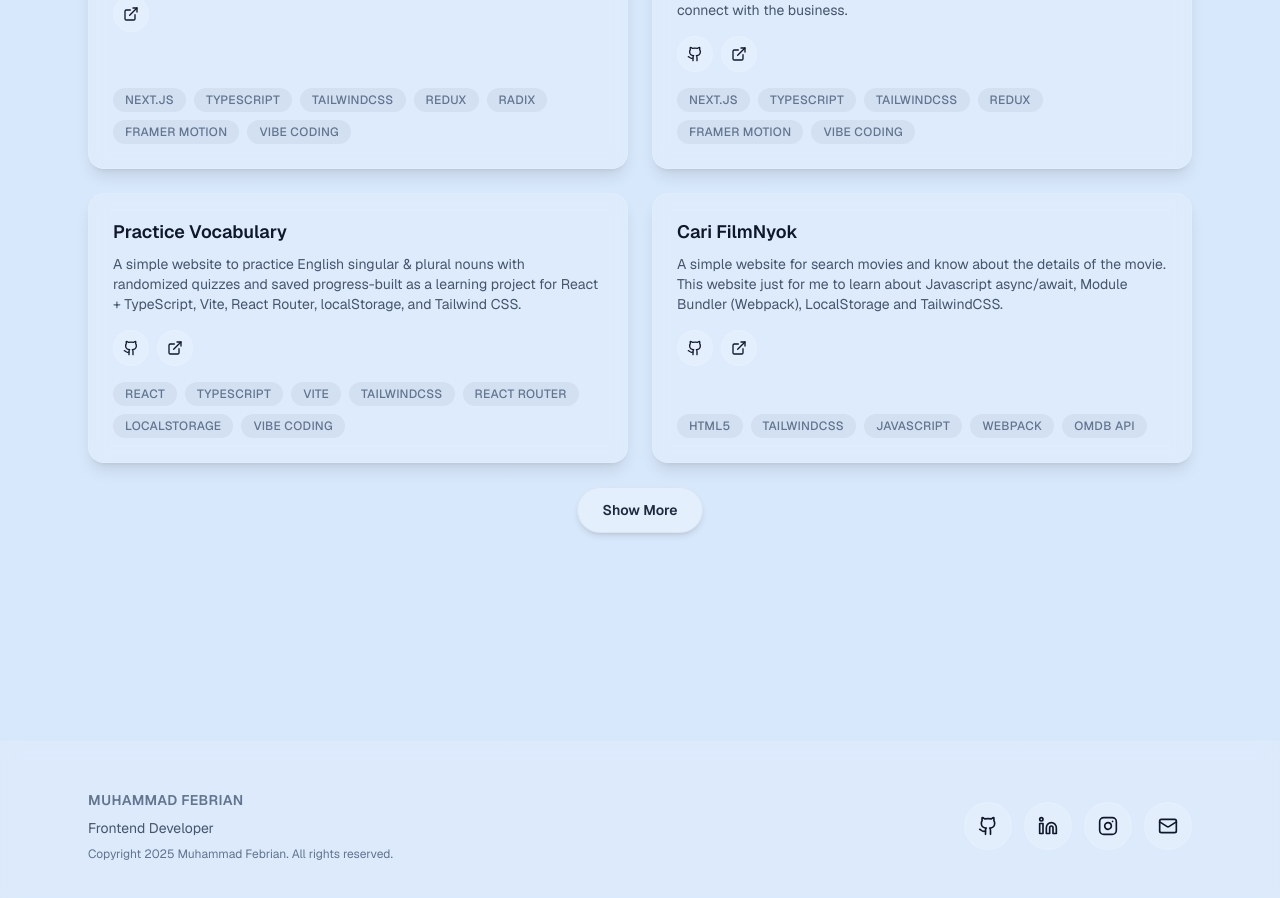
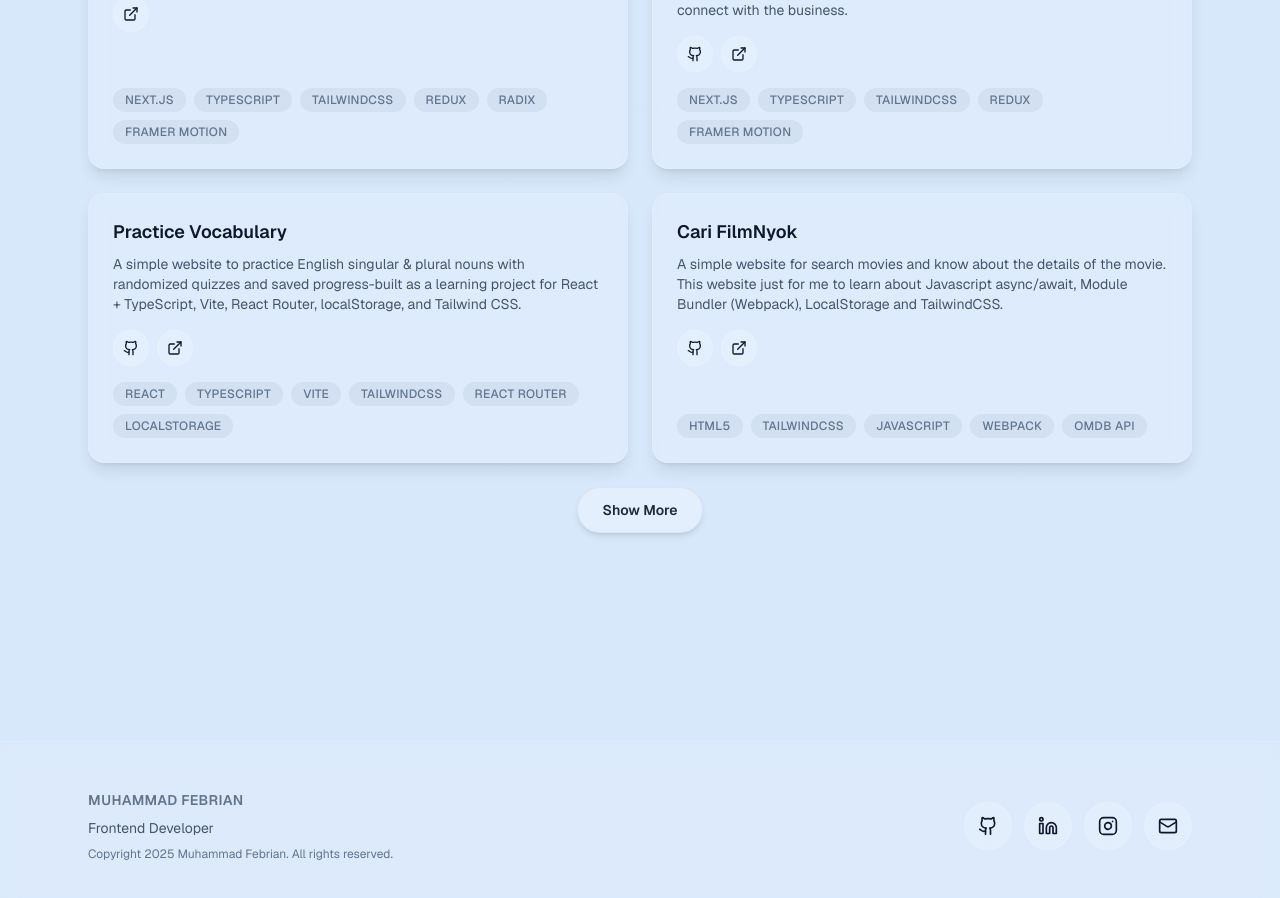
Before and after one commit to mfebriann/personal-website, a Next.js app: page / in a window 1280 px wide. Shown: the part 5482-6380 px from the top of the page. Built offline with nearby package versions, Linux system fonts and the light colour scheme.

Commit message:
fix: remove vibe coding skill

```diff
--- a/src/components/sections/projects-section.tsx
+++ b/src/components/sections/projects-section.tsx
@@ -72,7 +72,7 @@ export const OTHER_PROJECTS: Project[] = [
 		description: 'Company profile website built with modern Next.js stack. Showcasing services, clean design, and responsive layout optimized for businesses in Indonesia.',
 		link: 'https://sopwerhos.vercel.app/',
 		github: '',
-		tags: ['Next.js', 'TypeScript', 'TailwindCSS', 'Redux', 'Radix', 'Framer Motion', 'Vibe Coding'],
+		tags: ['Next.js', 'TypeScript', 'TailwindCSS', 'Redux', 'Radix', 'Framer Motion'],
 	},
 	{
 		title: 'Gemilang Taruna',
@@ -80,14 +80,14 @@ export const OTHER_PROJECTS: Project[] = [
 			"A modern website for Gemilang Taruna, a local food stall established in 2023. It showcases the brand's identity, menu offerings, and story with a clean design. Key features include a responsive layout, product gallery, and contact section, making it easy for customers to explore the menu and connect with the business.",
 		link: 'https://gemilang-taruna-website.vercel.app/',
 		github: 'https://github.com/mfebriann/GemilangTaruna_Website',
-		tags: ['Next.js', 'TypeScript', 'TailwindCSS', 'Redux', 'Framer Motion', 'Vibe Coding'],
+		tags: ['Next.js', 'TypeScript', 'TailwindCSS', 'Redux', 'Framer Motion'],
 	},
 	{
 		title: 'Practice Vocabulary',
 		description: 'A simple website to practice English singular & plural nouns with randomized quizzes and saved progress-built as a learning project for React + TypeScript, Vite, React Router, localStorage, and Tailwind CSS.',
 		link: 'https://practice-vocabulary-theta.vercel.app/',
 		github: 'https://github.com/mfebriann/Practice_Vocabulary',
-		tags: ['React', 'TypeScript', 'Vite', 'TailwindCSS', 'React Router', 'LocalStorage', 'Vibe Coding'],
+		tags: ['React', 'TypeScript', 'Vite', 'TailwindCSS', 'React Router', 'LocalStorage'],
 	},
 	{
 		title: 'Cari FilmNyok',
```
